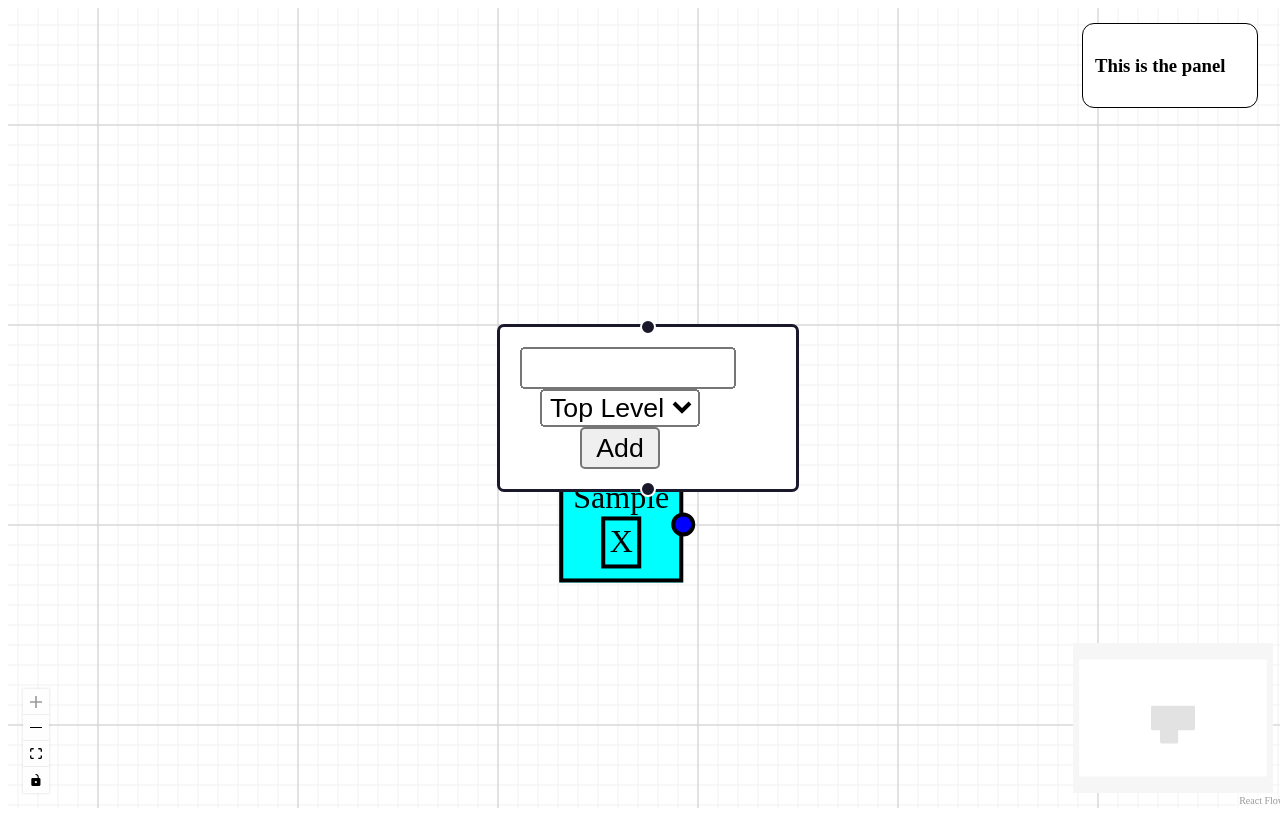
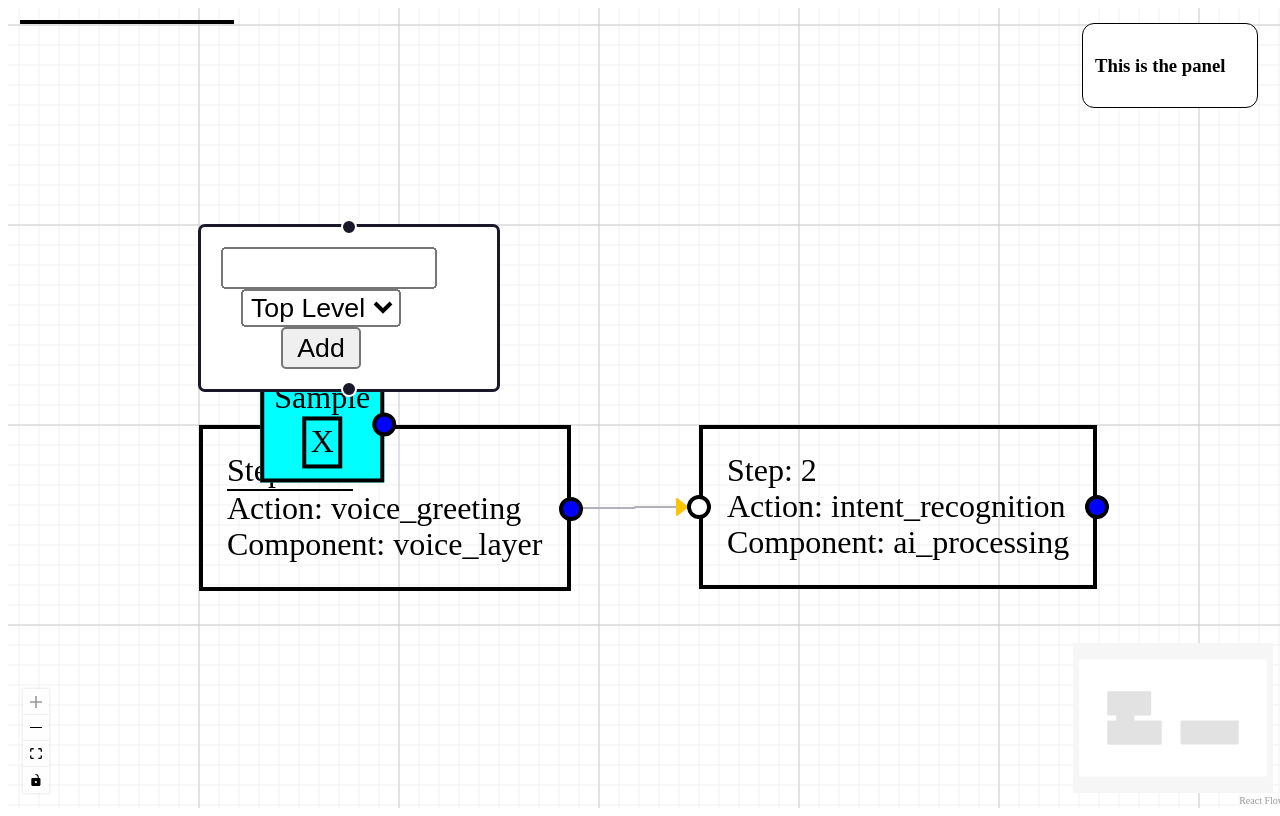
Before and after one commit to hoy-dancor/ts-flow-playground, a React (Vite) app: page / in a window 1280 px wide. Both pictures are taken after typing "Sample" into the empty fields and a click on the button "Add". Built offline with nearby package versions, Linux system fonts and the light colour scheme.

Commit message:
feat: building out flow construction

```diff
--- a/package.json
+++ b/package.json
@@ -11,9 +11,12 @@
   },
   "dependencies": {
     "@xyflow/react": "^12.8.2",
+    "formik": "^2.4.6",
     "nanoid": "^5.1.5",
     "react": "^19.1.0",
-    "react-dom": "^19.1.0"
+    "react-dom": "^19.1.0",
+    "reactstrap": "^9.2.3",
+    "yup": "^1.7.0"
   },
   "devDependencies": {
     "@eslint/js": "^9.30.1",
--- a/src/App.tsx
+++ b/src/App.tsx
@@ -1,16 +1,34 @@
 
 import { useState, useCallback, useRef } from 'react';
-import { ReactFlow, addEdge, type Connection, type Edge, useNodesState, useEdgesState, Background, MiniMap, Controls, BackgroundVariant, MarkerType, ConnectionMode, Panel, type OnReconnect, reconnectEdge } from '@xyflow/react';
+import {
+  ReactFlow,
+  addEdge,
+  type Connection,
+  type Edge,
+  useNodesState,
+  useEdgesState,
+  Background,
+  MiniMap,
+  Controls,
+  BackgroundVariant,
+  MarkerType,
+  ConnectionMode,
+  Panel,
+  type OnReconnect,
+  reconnectEdge } from '@xyflow/react';
 import '@xyflow/react/dist/style.css';
-import { initialEdges, initialNodes } from './constants';
+import { initialEdges, initialFlow, initialNodes } from './constants';
 import { InputNode } from './components/node/input/InputNode';
 import { TextNode } from './components/node/TextNode'
 import { CustomEdge } from './components/edge/CustomEdge';
 import ConnectionLine from './components/connection/ConnectionLine';
+import StepNode from './components/node/steps/StepNode';
+import Pane from './components/pane/Pane';
 
 const nodeTypes = {
   input: InputNode,
   text: TextNode,
+  step: StepNode
 }
 
 const edgeTypes = {
@@ -19,6 +37,7 @@ const edgeTypes = {
 export default function App() {
   const [nodes, setNodes, onNodesChange] = useNodesState(initialNodes);
   const [edges, setEdges, onEdgesChange] = useEdgesState(initialEdges);
+  const [integrationFlow, setIntegrationFlow] = useState(initialFlow)
 
   const isValidConnection = (connection: Edge | Connection) => {
       const { source, target } = connection
@@ -34,11 +53,11 @@ export default function App() {
     // add edge first argument is the new edge you are adding
     //
     (params: Edge | Connection) => setEdges((eds) => addEdge({...params, animated: false, type: 'customEdge', markerEnd: {
-                type: MarkerType.ArrowClosed,
-                width: 20,
-                height: 20,
-                color: '#FFC300'
-            } }, eds)),
+      type: MarkerType.ArrowClosed,
+      width: 20,
+      height: 20,
+      color: '#FFC300'
+    }}, eds)),
     [],
   );
 
@@ -72,7 +91,6 @@ export default function App() {
 
   return (
     <div style={{ width: '100vw', height: '100vh' }}>
-      {selectedNode && <div>{selectedNode?.data?.text}</div>}
       <ReactFlow
         nodes={nodes}
         edges={edges}
@@ -92,6 +110,7 @@ export default function App() {
         onReconnect={onReconnect}
         onReconnectEnd={onReconnectEnd}
       >
+        {selectedNode && <Pane selectedNode={selectedNode} integrationFlow={integrationFlow} setIntegrationFlow={setIntegrationFlow}/>}
         <Panel
           position='top-right'
           style={{
--- /dev/null
+++ b/src/components/node/steps/StepNode.module.css
@@ -0,0 +1,15 @@
+.stepBody {
+    padding: 12px;
+    border: 2px solid black;
+    max-height: 100px;
+}
+
+.stepBody p:first-child {
+    border-bottom: 1px solid black;
+    width: 40%;
+}
+
+.stepBody p {
+    margin: 0px;
+
+}
--- /dev/null
+++ b/src/components/node/steps/StepNode.tsx
@@ -0,0 +1,27 @@
+import { Position, type NodeProps } from '@xyflow/react'
+import React from 'react'
+import type { StepNodeProps } from '../../../types'
+import styles from './StepNode.module.css'
+import CustomHandle from '../../CustomHandle'
+
+const StepNode = ({data}: NodeProps<StepNodeProps>) => {
+  return (
+    <>
+      {data.stepNo === 1 && <div className={styles.stepBody}>
+        <p>Step: {`${data.stepNo}`}</p>
+        <p>Action: {data.action}</p>
+        <p>Component: {data.component}</p>
+        <CustomHandle type="source" position={Position.Right}/>
+      </div>}
+      {data.stepNo === 2 && <div className={styles.stepBody}>
+        <CustomHandle type="target" position={Position.Left}/>
+        <p>Step: {`${data.stepNo}`}</p>
+        <p>Action: {data.action}</p>
+        <p>Component: {data.component}</p>
+        <CustomHandle type="source" position={Position.Right}/>
+      </div>}
+    </>
+  )
+}
+
+export default StepNode
--- /dev/null
+++ b/src/components/pane/Pane.module.css
@@ -0,0 +1,18 @@
+.paneBody {
+    border: 2px solid black;
+    position: absolute;
+    top: 0;
+    left: 0;
+    width: 150px;
+    padding-left: 30px;
+    padding-right: 30px;
+    margin-left: 12px;
+    margin-top: 12px;
+    /* height: 100%; */
+    background: white;
+    z-index: 10;
+}
+
+.formControl {
+    width: 100%;
+}
--- /dev/null
+++ b/src/components/pane/Pane.tsx
@@ -0,0 +1,25 @@
+import styles from './Pane.module.css'
+import StepOnePane from './stepOne/StepOnePane'
+import StepTwoPane from './stepTwo/StepTwoPane'
+
+
+type PaneProps = {
+    selectedNode?: any,
+    setIntegrationFlow: Function,
+    integrationFlow: Array<any>
+}
+
+const Pane = ({selectedNode, integrationFlow, setIntegrationFlow}: PaneProps) => {
+
+  return (
+    <div className={styles.paneBody}>
+        {selectedNode?.type === 'text' && <div>{selectedNode.data.text}</div>}
+        {selectedNode?.type === 'step' && <>
+            {selectedNode.data.stepNo === 1 && <StepOnePane selectedNode={selectedNode}/>}
+            {selectedNode.data.stepNo === 2 && <StepTwoPane selectedNode={selectedNode} currentFlow={integrationFlow} setIntegrationFlow={setIntegrationFlow}/>}
+        </>}
+    </div>
+  )
+}
+
+export default Pane
--- /dev/null
+++ b/src/components/pane/stepOne/StepOnePane.tsx
@@ -0,0 +1,18 @@
+import React from 'react'
+
+type PaneProps = {
+    selectedNode?: any
+}
+
+const StepOnePane = ({selectedNode}: PaneProps) => {
+  return (
+    <>
+                <h5>Step {selectedNode.data.stepNo}</h5>
+                <p>Greeting: {selectedNode.data.data.greeting_type}</p>
+                <p>Practice: {selectedNode.data.data.practice_name}</p>
+                <p>Duration: {selectedNode.data.data.estimated_duration}</p>
+            </>
+  )
+}
+
+export default StepOnePane
--- /dev/null
+++ b/src/components/pane/stepTwo/StepTwoPane.tsx
@@ -0,0 +1,74 @@
+// import React from 'react'
+import { useFormik } from 'formik';
+import * as Yup from 'yup';
+import { Button, Form, Label } from 'reactstrap';
+import styles from '../Pane.module.css'
+import { useReactFlow } from '@xyflow/react';
+
+type PaneProps = {
+    selectedNode?: any,
+    setIntegrationFlow: Function,
+    currentFlow: Array<any>
+}
+
+const StepTwoPane = ({selectedNode, setIntegrationFlow, currentFlow}: PaneProps) => {
+    const { updateNodeData } = useReactFlow();
+    const handleSubmit = (event: React.FormEvent<HTMLFormElement>) => {
+        event.preventDefault()
+        formik.handleSubmit()
+    }
+
+    const validationSchema = Yup.object().shape({
+        intent: Yup.string().required('Intent is required')
+    });
+
+    const formik = useFormik({
+        initialValues: {
+            intent: 'appointment_booking'
+        },
+        validationSchema,
+        onSubmit: async (values) => {
+            const dataToAdd = {
+                step: selectedNode.data.stepNo,
+                action: selectedNode.data.action,
+                data: {
+                    recognized_intent: values.intent,
+                    confidence_score: 0.95,
+                    entities: ['routine_checkup', 'Dr_Johnson', 'next_week']
+                }
+            }
+            // call the update node method
+            currentFlow[1] = dataToAdd
+            updateNodeData('step-two', dataToAdd);
+            setIntegrationFlow(currentFlow)
+        },
+    });
+
+  return (
+    <>
+        <h5>Step {selectedNode.data.stepNo}</h5>
+        <p>Action: {selectedNode.data.action}</p>
+        <Form onSubmit={handleSubmit}>
+            <><Label for='priority'>Priority</Label>
+                <select style={{display: "block"}} name="intent" value={formik.values.intent} onChange={formik.handleChange} className={styles.formControl}>
+                    <option value='appointment_booking'>Book Appointment</option>
+                    <option value='appointment_cancellation'>Cancel Appointment</option>
+                    <option value='appointment_reschedule'>Reschedule Appointment</option>
+                </select>
+            </>
+            <>
+                <Button color="primary" type="submit">
+                    Submit
+                </Button>
+            </>
+        </Form>
+        {selectedNode.data.data && <div>
+            <p>{selectedNode.data.data.recognized_intent}</p>
+            <p>{selectedNode.data.data.confidence_score}</p>
+            {/* <p>Entities: {selectedNode.data.data.entities.map((entity: string) => entity)}</p> */}
+        </div>}
+    </>
+  )
+}
+
+export default StepTwoPane
--- a/src/constants.ts
+++ b/src/constants.ts
@@ -1,11 +1,42 @@
 import { nanoid } from "nanoid";
-import { type Edge, type Node } from "@xyflow/react";
+import { MarkerType, Position, type Edge, type Node } from "@xyflow/react";
+import type { StepNodeProps } from "./types";
+
+const stepsArray: StepNodeProps[] = [
+  {
+    stepNo: 1,
+    action: "voice_greeting",
+    component: "voice_layer",
+    data: {
+      greeting_type: "standard",
+      practice_name: "Valley Medical Practice",
+      estimated_duration: "2-3 mins"
+    }
+  }, {
+    stepNo: 2,
+    action: "intent_recognition",
+    component: "ai_processing",
+  }
+]
+
+export const initialFlow = [
+  ...stepsArray
+]
 
 export const initialNodes = [
-  { id: nanoid(), position: { x: 0, y: 0 }, data: { }, type: 'input' }
+  { id: nanoid(), position: { x: 0, y: 0 }, data: { }, type: 'input' },
+  { id: 'step-one', position: { x:0, y: 100}, data: stepsArray[0], type: 'step'},
+  { id: 'step-two', position: { x:250, y: 100}, data: stepsArray[1], type: 'step'}
 ];
 
-export const initialEdges: Edge[] = [];
+export const initialEdges: Edge[] = [
+  { id: 'one-two-bridge', source: 'step-one', target: 'step-two', type: 'customEdge', markerEnd: {
+        type: MarkerType.ArrowClosed,
+        width: 20,
+        height: 20,
+        color: '#FFC300'
+      } }
+];
 
 export type TextNodeProps = Node<
   {
--- /dev/null
+++ b/src/types/index.ts
@@ -0,0 +1,16 @@
+import { type Node } from "@xyflow/react";
+
+// export type StepNodeData = {
+//   greeting_type: string;
+//   practice_name: string;
+//   estimated_duration: string;
+// };
+
+export type StepNodeProps = Node<
+  {
+    stepNo: number,
+    action: string,
+    component: string,
+    data?: any
+  }
+>
```
Also changed, not shown: 1 other file (tests, documents, lock files or other folders).
